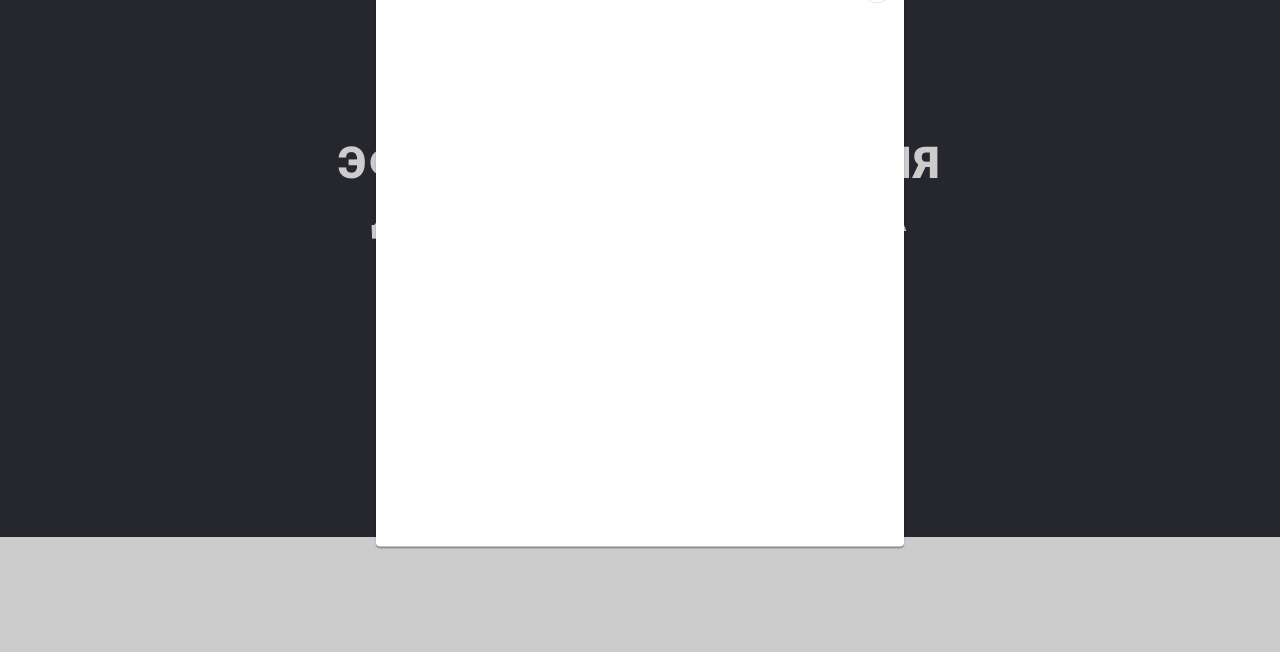
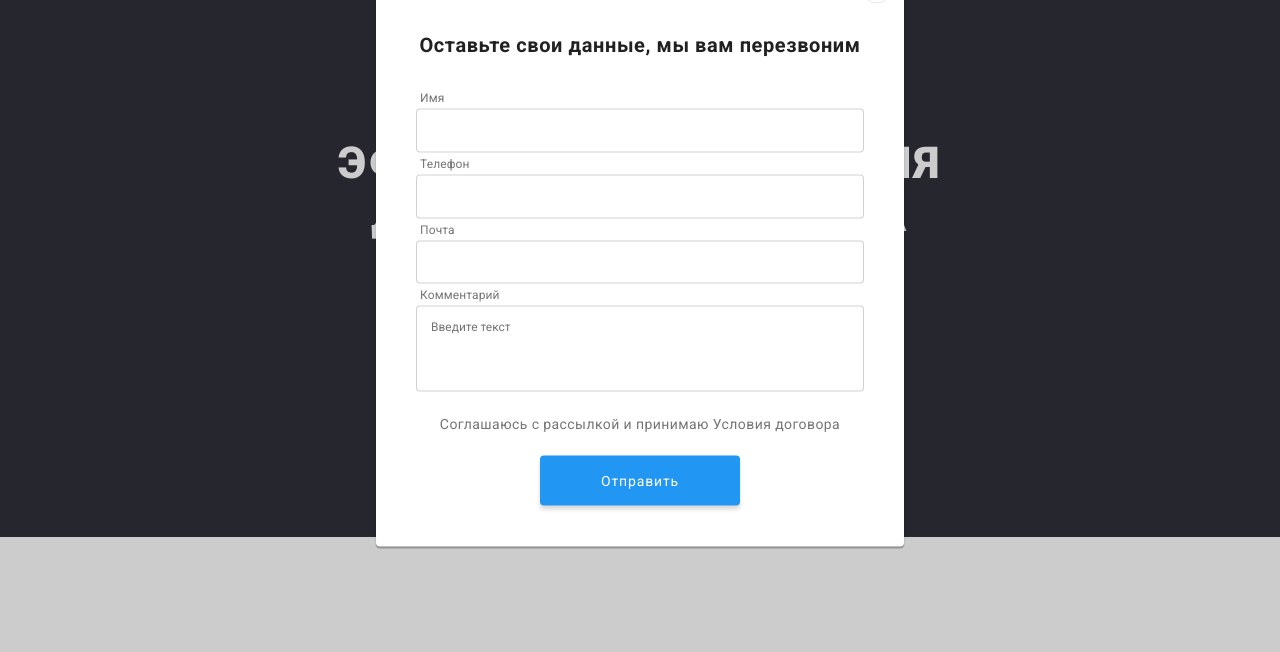
Before and after one commit to Volodimir26blessed/goit-markup-hw-05., a plain HTML site: page index.html in a window 1280 px wide. Both pictures are taken after a click on the button "Заказать услугу". Shown: the part 144-796 px from the top of the page. Drawn offline with nearby package versions, Linux system fonts and the light colour scheme.

Commit message:
hw5 and 6

```diff
--- a/css/styles.css
+++ b/css/styles.css
@@ -550,6 +550,86 @@ button {
     box-sizing: border-box;
 }
 
+.form-position{
+  margin-left: 0px;
+  margin-left: 0px;
+  padding:30px 40px 164px 40px;
+}
+
+.form-text-header{
+  font-weight: bold;
+  font-size: 20px;
+  line-height: 23px;
+  text-align: center;
+  letter-spacing: 0.03em;
+  color:var(--color-main);
+  padding-bottom: 30px;
+}
+
+.form-field{
+display: flex;
+flex-direction: column;
+border: 1px solid rgba(33, 33, 33, 0.2);
+box-sizing: border-box;
+border-radius: 4px;
+margin-bottom: 28px;
+text-align:left;
+}
+
+.form-field{
+  margin: 0px;
+  border:none;
+  font-size: 12px;
+  line-height: 14px;
+  letter-spacing: 0.01em;
+  color: #757575;
+}
+
+.form-label{
+padding:4px;
+
+}
+
+.form-input{
+  border: 1px solid rgba(33, 33, 33, 0.2);
+  box-sizing: border-box;
+  border-radius: 4px;
+  padding:14px;
+  color: rgba(117, 117, 117, 0.5);
+  resize: none;
+
+}
+
+.form-text-bottom{
+  font-size: 14px;
+  line-height: 24px;
+  letter-spacing: 0.03em;
+  padding-top: 20px;
+  padding-bottom: 20px;
+  color:var(--second-color);
+}
+
+.button-form{
+  height: 50px;
+  width: 200px;
+  background: #2196F3;
+  box-shadow: 0px 4px 4px rgba(0, 0, 0, 0.15);
+  border-radius: 4px;
+  letter-spacing: 0.06em;
+
+  color:var(--color-white);
+  border: none;
+}
+
+.button-form:hover
+.button-form:focus{
+  color: #ce1e53;
+  box-shadow: 0px 4px 4px rgba(0, 0, 0, 0.15);
+  border-radius: 4px;
+  transition: 250ms var(--timing-function);
+}
+
+
 /* коонец модального окна */
 
 .btn {
@@ -852,17 +932,23 @@ color:var(--color-white);
 background-color: var(--color-accent);
 transition: 250ms var(--timing-function) ;
 }
-/* позиционирование оля для ввода емайл */
+
+
+/* позиционирование поля для ввода емайл */
+
+.footer-box-third{
+
+}
 .paragraph-footer-too{
   display: flex;
   cursor: pointer;
   padding-bottom: 20px;
-  margin-left: 154px;
+  margin-left: 93px;
 
 }
 
 .entry-field{
-  margin-left: 154px;
+  margin-left: 93px;
   height: 50px;
   width: 358px;
 
@@ -872,3 +958,15 @@ filter: drop-shadow(0px 4px 4px rgba(0, 0, 0, 0.15));
 border-radius: 4px;
 background-color: #2f303a;
 }
+
+.button-submit{
+  height: 50px;
+  width: 200px;
+
+  background: #2196F3;
+  box-shadow: 0px 4px 4px rgba(0, 0, 0, 0.15);
+  border-radius: 4px;
+
+
+}
+/* КОНЕЦ позиционирование поля для ввода емайл */
--- a/index.html
+++ b/index.html
@@ -96,6 +96,42 @@
                 <button class="modal-logo" data-modal-close> <svg class="logo-krest" width="17px" height="17px">
                         <use href="./images/icons.svg#icon-Vector"></use>
                     </svg> </button>
+
+                <form class="form-position">
+
+                    <p class="form-text-header">Оставьте свои данные, мы вам перезвоним</p>
+
+                    <diV class="form-field">
+                        <label class="form-label" for="name">Имя</label>
+                        <input class="form-input" tupe="text" name="name" id="name">
+                    </diV>
+
+
+                    <div class="form-field">
+                        <label class="form-label" for="tel">Телефон</label>
+                        <input class="form-input" tupe="tel" name="tel" id="tel">
+                    </div>
+
+                    <div class="form-field">
+                        <label class="form-label" for="mail">Почта</label>
+                        <input class="form-input" tupe="email" name="mail" id="mail">
+                    </div>
+
+
+                    <div class="form-field">
+                        <label class="form-label" for="coment">Комментарий</label>
+                        <textarea class="form-input" name="coment" id="coment" placeholder="Введите текст"
+                            rows="4"></textarea>
+                    </div>
+
+                    <p class="form-text-bottom">Соглашаюсь с рассылкой и принимаю Условия договора</p>
+
+
+
+                    <button class="button-form" type="submit">Отправить</button>
+
+                </form>
+
 
             </div>
         </div>
@@ -527,7 +563,16 @@
                 <form class="js-speactr-form">
                     <label for="email" class="paragraph-footer-too">Подпишитесь на рассылку</label>
                     <input class="entry-field" type="email" name="username" id="email" placeholder="Email" />
-                    <button class="button-submit" type="text">Подписаться</button>
+
+                    <label>
+                        <button class="button-submit" type="submit">Подписаться <svg class="" width="24px"
+                                height="24px">
+                                <use href="./images/icons.svg#icon-icon-telegram"></use>
+                            </svg> </button>
+
+
+
+                    </label>
 
 
 
```
